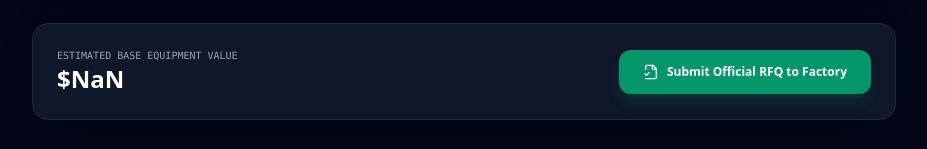
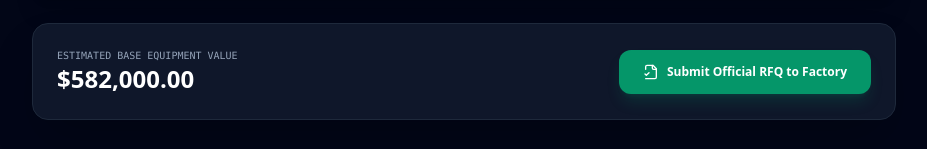
Before and after one commit to wandemcphill/WUCHAN, a Next.js app in the folder apps/web/: page /rfqs/new in a window 1280 px wide. Shown: the part 1101-1250 px from the top of the page, without its empty margins (176-1103 px from the left). Built offline with nearby package versions, Linux system fonts and the light colour scheme.

Commit message:
fix(customer): calculate RFQ subtotal in minor units

```diff
--- a/apps/web/src/app/rfqs/new/page.tsx
+++ b/apps/web/src/app/rfqs/new/page.tsx
@@ -32,7 +32,7 @@ function NewRfqContent() {
   const selectedProduct = MOCK_PRODUCTS.find((p) => p.id === selectedProductId) || MOCK_PRODUCTS[0];
   const selectedProject = MOCK_PROJECTS.find((p) => p.id === selectedProjectId) || MOCK_PROJECTS[0];
 
-  const estimatedSubtotal = selectedProduct.basePriceUsd * quantity;
+  const estimatedSubtotal = { amountCents: selectedProduct.basePriceUsd.amountCents * quantity, currency: selectedProduct.basePriceUsd.currency };
 
   return (
     <div className="min-h-screen bg-slate-950 text-slate-100 flex flex-col">
```
